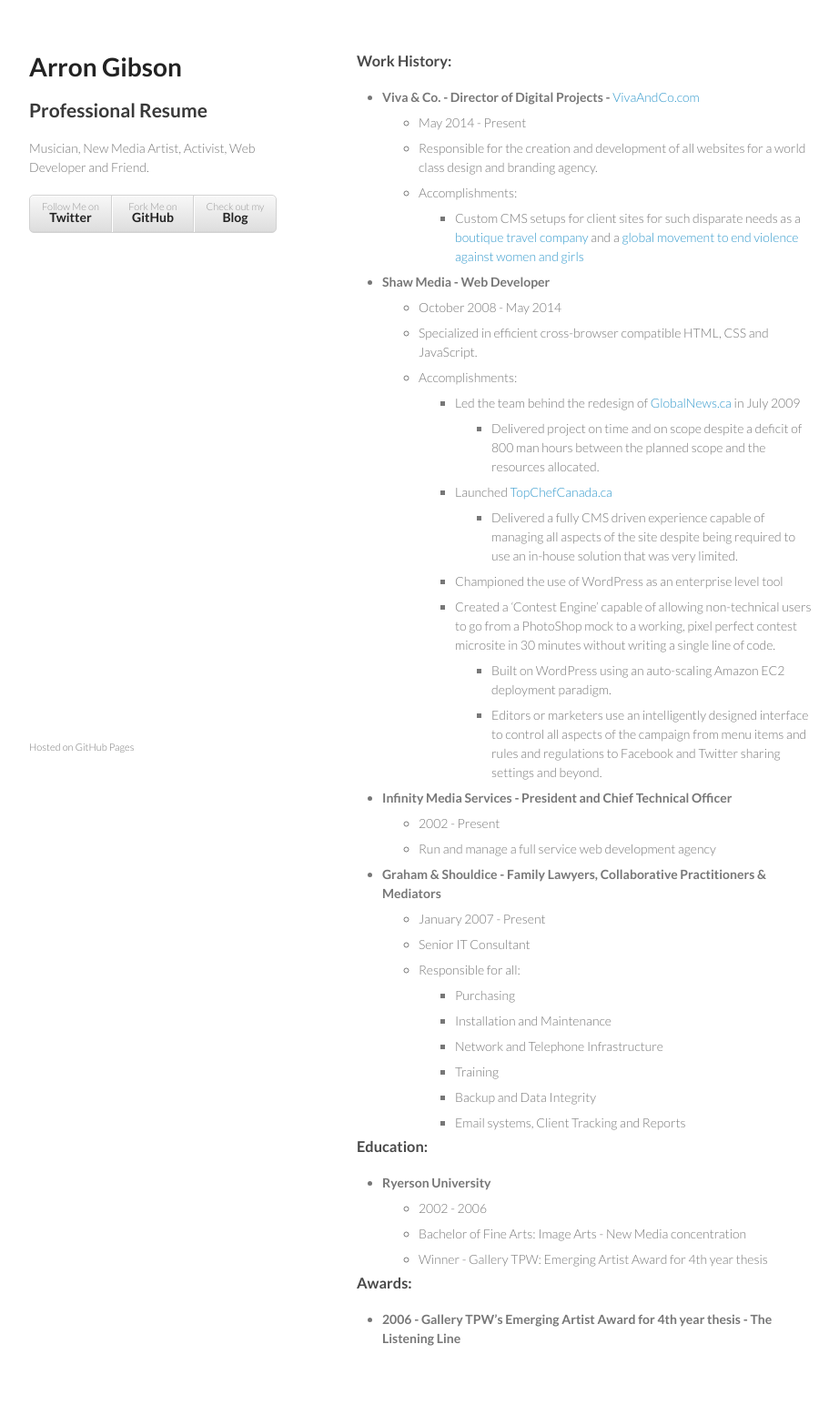
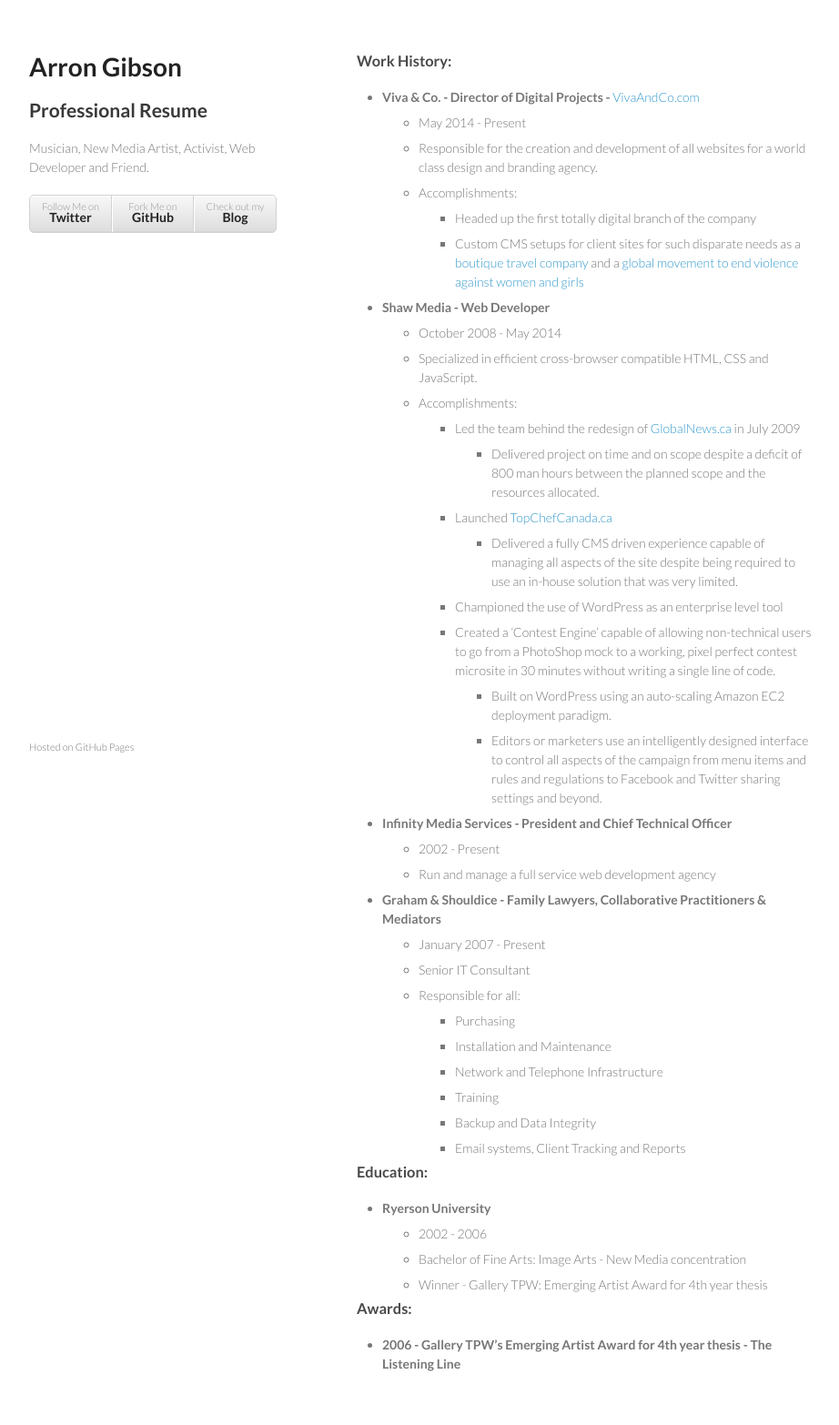
Before and after one commit to kgibs/Arron-Gibson-Resume, a Jekyll site: the page built from index.md, in a window 1280 px wide. Shown: the whole page at 91% size, without its empty margins (178-1100 px from the left). Built offline with Jekyll 4.4.1, drawn with Linux system fonts in a browser that asks for light colours; before the commit the page ends 1538 px from its top, so only the background shows below that.

Commit message:
Adding some verbosity

```diff
--- a/index.md
+++ b/index.md
@@ -9,6 +9,7 @@
   * May 2014 - Present
   * Responsible for the creation and development of all websites for a world class design and branding agency.
   * Accomplishments:
+    * Headed up the first totally digital branch of the company
     * Custom CMS setups for client sites for such disparate needs as a [boutique travel company](http://trufflepig.com) and a [global movement to end violence against women and girls](http://onebillionrising.org)
 * Shaw Media - Web Developer
   * October 2008 - May 2014
```
